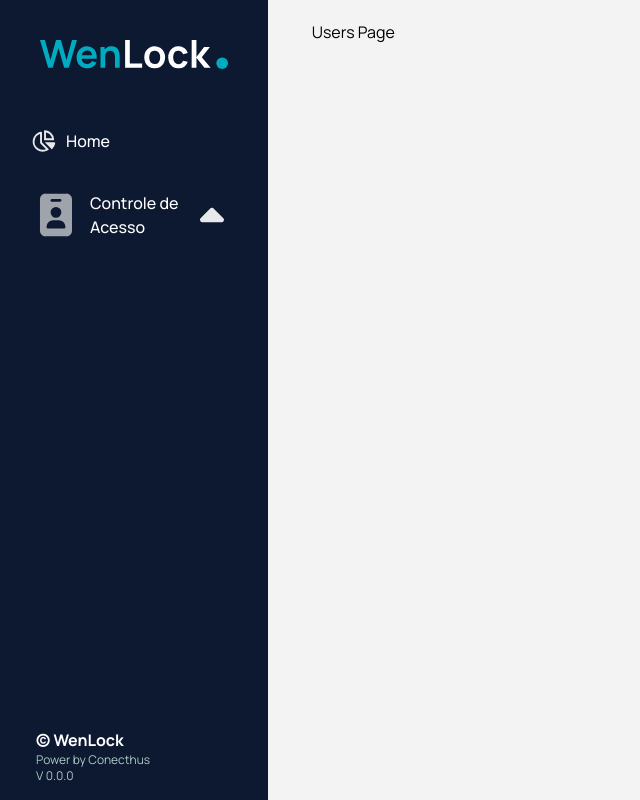
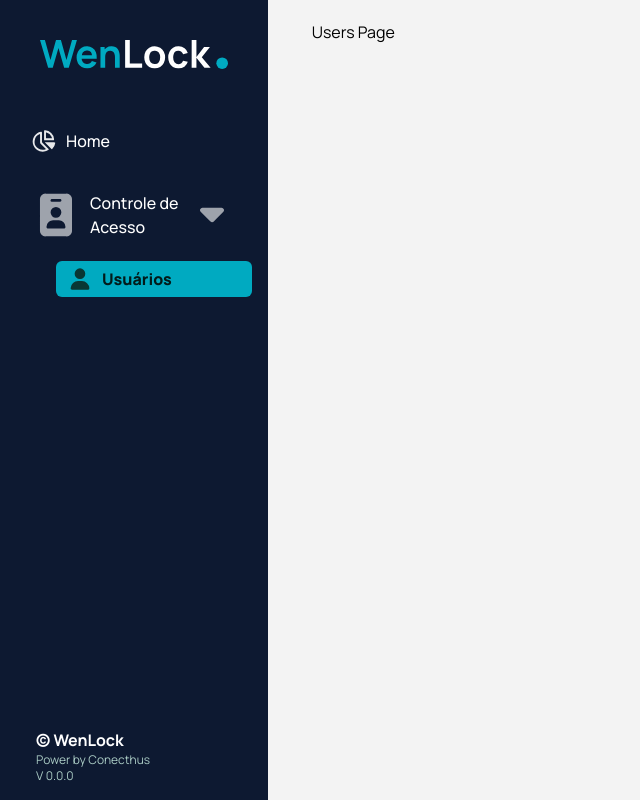
Before and after one commit to RonaldKauan/frontend-challenge, a React (Vite) app: page /users in a window 1280 px wide. Shown: the whole page, without its empty margins (0-640 px from the left). Built offline with nearby package versions, Linux system fonts and the light colour scheme.

Commit message:
feat: Add logic to init subitem open

```diff
--- a/src/components/Sidebar/SidebarListItem.tsx
+++ b/src/components/Sidebar/SidebarListItem.tsx
@@ -1,4 +1,6 @@
 import { useState } from "react";
+
+import { useLocation } from "react-router";
 
 import ArrowUpIcon from "../../assets/arrow-up-icon.svg";
 import ArrowDownIcon from "../../assets/arrow-down-icon.svg";
@@ -13,12 +15,23 @@
   subItems: ISidebarItem[];
 }
 
+const checkActiveSubItems = (
+  subItems: ISidebarItem[],
+  path: string,
+): boolean => {
+  return subItems.some((subItem) => subItem.path === path);
+};
+
 const SidebarListItem: React.FC<SidebarListItemProps> = ({
   name,
   icon,
   subItems,
 }) => {
-  const [isExpanded, setIsExpanded] = useState<boolean>(false);
+  const location = useLocation();
+
+  const [isExpanded, setIsExpanded] = useState<boolean>(
+    checkActiveSubItems(subItems, location.pathname),
+  );
 
   const arrowIcon = isExpanded === true ? ArrowDownIcon : ArrowUpIcon;
 
```
